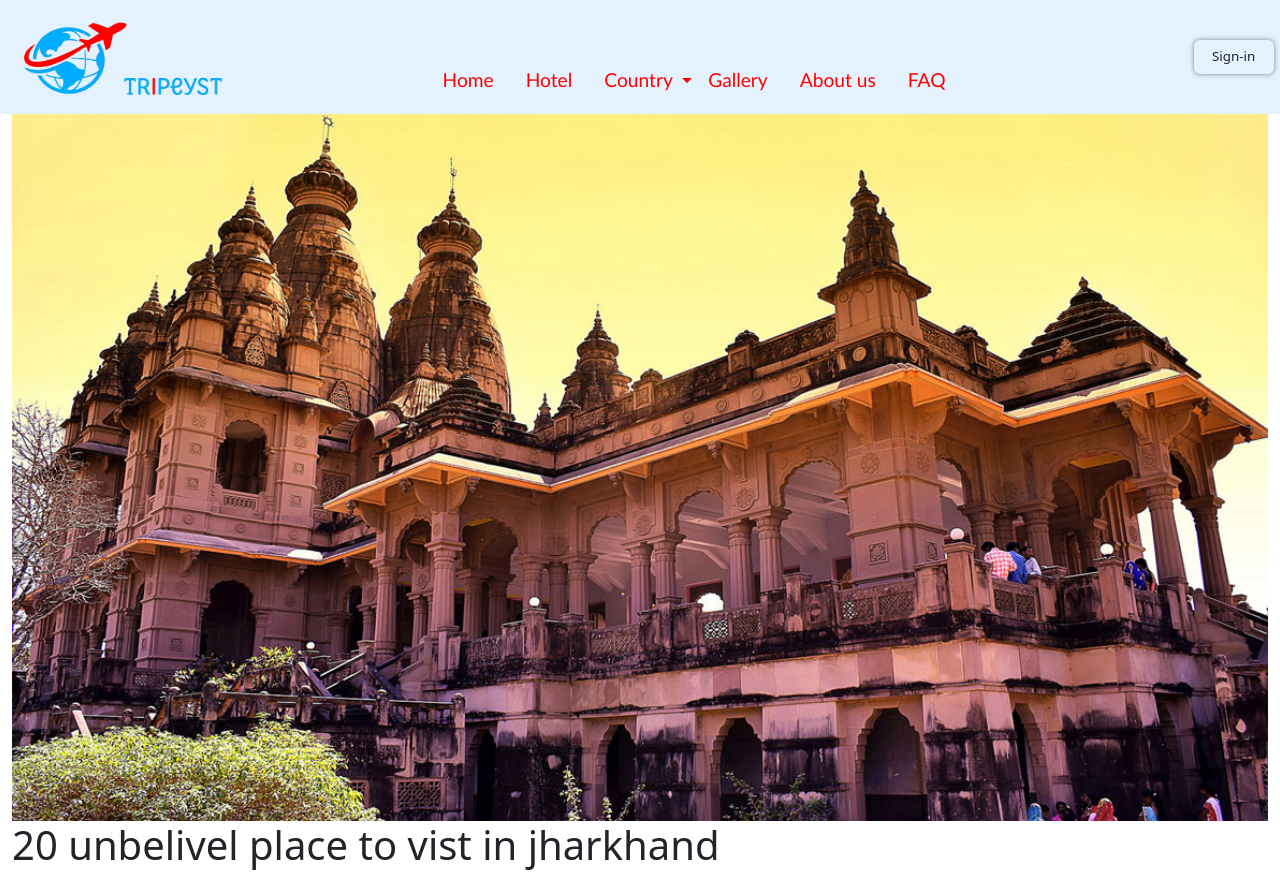
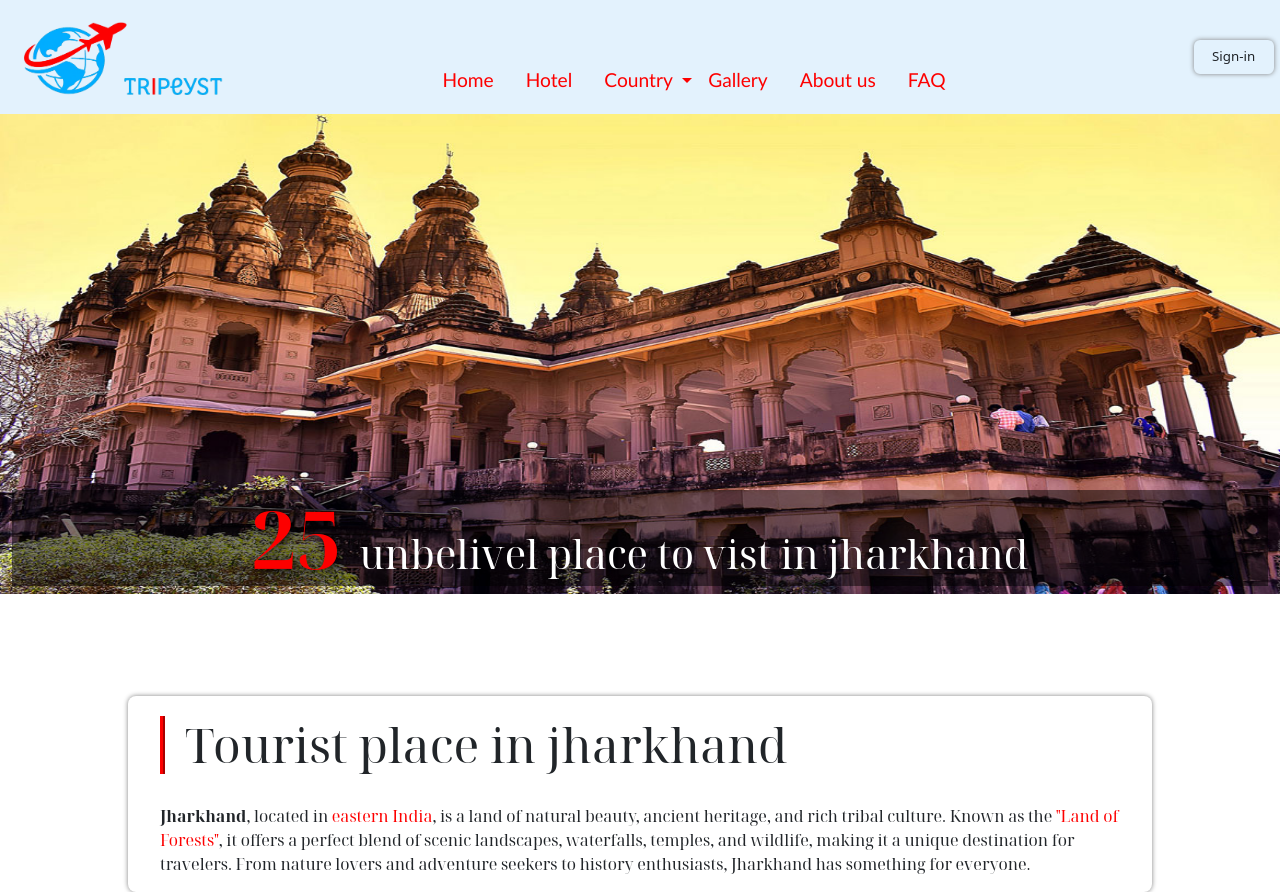
Before and after one commit to Rajhans2148/Triplyst, a plain HTML site: page jharkhand/jharkhand.html in a window 1280 px wide. Drawn offline with nearby package versions, Linux system fonts and the light colour scheme.

Commit message:
update page

```diff
--- a/jharkhand/jharkhand.css
+++ b/jharkhand/jharkhand.css
@@ -35,10 +35,30 @@
 
 
 
-.top-area img{
+.top-area{
     width:100%;
-    height:80%;
+	height:30rem;
+	/* background-color:yellow; */
+	background-image: url("jhtop.jpg");
+   	background-size: 100% 100%;
+    background-repeat: no-repeat;
+    background-position:top center;
+	background-attachment:scroll;
+	display: flex;                /* Flexbox enable    (flexbox ban gaya)*/
+	align-items: flex-end;       /* Vertical bottom alignment */
+	justify-content: center;
+
+}
+.top-area h1{
     /* margin:0 auto; */
+    color:white;
+	background-color: rgba(0, 0, 0, 0.5);
+	/* font-size:3em; */
+	text-align:center;
+	width:100%;
+    /* margin-bottom:2%; */
+    font-family: "Noto Serif Display", serif;
+
 }
 
 .toparea{
@@ -47,11 +67,41 @@
 
 
 }
-.top-area{
-    position:absolute;
+
+
+
+.heading{
+    font-size:5rem;
+    font-weight:bold;
+    text-shadow:2px 2px  10px black;
 }
 
-.top-area h3{
-    position:absolute;
-    margin-bottom: 20%;
+.infoarea{
+    text-align:left;
+    width:80%;
+    margin:0 auto;
+
 }
+.info-text{
+    margin:0 auto;
+    margin-top:10%;
+    /* width:80%; */
+    box-shadow:0px 0px 5px grey;
+    border-radius:0.5em;
+}
+.info-text h3{
+    border-left:ridge 5px #fd0000;
+    padding-left:2%;
+    font-size:3em;
+    margin-left:2%;
+    margin-top:2%;
+    font-family: "Noto Serif Display", serif;
+
+}
+.info-text p{
+    margin-left:2%;
+    margin-top:3%;
+    font-family: "Noto Serif Display", serif;
+
+
+}
--- a/jharkhand/jharkhand.html
+++ b/jharkhand/jharkhand.html
@@ -109,8 +109,19 @@
         <div class="container-fluide">
             <div class="row toparea">
                 <div class="col top-area">
-                    <img src="jhtop.jpg" alt="">
-                    <h1>20 unbelivel place to vist in jharkhand</h1>
+                    <!-- <img src="jhtop.jpg" alt=""> -->
+                    <h1><span class="heading"><font color="#fd0000"  weight="bold">25 </font></span> unbelivel place to vist in jharkhand</h1>
+                </div>
+            </div>
+        </div>
+    </section>
+    <section>
+        <div class="container-fluide">
+            <div class="row infoarea">
+                <div class="col info-text">
+                <h3>Tourist place in jharkhand</h3>
+				<p><b>Jharkhand</b>, located in <font color="#fd0000">eastern India</font>, is a land of natural beauty, ancient heritage, and rich tribal culture. Known as the <font color="#fd0000">"Land of Forests"</font>, it offers a perfect blend of scenic landscapes, waterfalls, temples, and wildlife, making it a unique destination for travelers. From nature lovers and adventure seekers to history enthusiasts, Jharkhand has something for everyone.</p>
+
                 </div>
             </div>
         </div>
```
